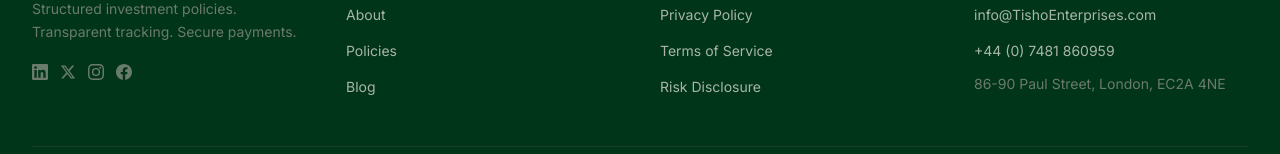
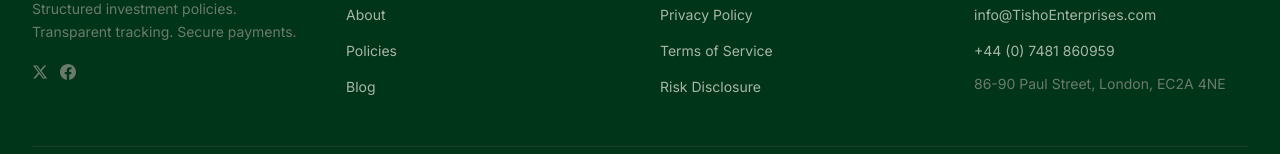
Before and after one commit to zubayerkareem/tishosite, a Next.js app: page /blog in a window 1280 px wide. Shown: the part 2003-2157 px from the top of the page. Built offline with nearby package versions, Linux system fonts and the light colour scheme.

Commit message:
fix: update footer social links to real X and Facebook URLs
Removes placeholder LinkedIn and Instagram. X links to x.com/TishoEnterprise, Facebook links to the real share URL.

Co-Authored-By: Claude Sonnet 4.6 <noreply@anthropic.com>

```diff
--- a/components/shared/Footer.tsx
+++ b/components/shared/Footer.tsx
@@ -10,17 +10,8 @@ import { FOOTER } from "@/lib/copy";
 
 const socialLinks = [
   {
-    label: "LinkedIn",
-    href: "https://www.linkedin.com/company/tishoenterprises",
-    icon: (
-      <svg width="16" height="16" viewBox="0 0 24 24" fill="currentColor" aria-hidden="true">
-        <path d="M20.447 20.452h-3.554v-5.569c0-1.328-.027-3.037-1.852-3.037-1.853 0-2.136 1.445-2.136 2.939v5.667H9.351V9h3.414v1.561h.046c.477-.9 1.637-1.85 3.37-1.85 3.601 0 4.267 2.37 4.267 5.455v6.286zM5.337 7.433a2.062 2.062 0 0 1-2.063-2.065 2.064 2.064 0 1 1 2.063 2.065zm1.782 13.019H3.555V9h3.564v11.452zM22.225 0H1.771C.792 0 0 .774 0 1.729v20.542C0 23.227.792 24 1.771 24h20.451C23.2 24 24 23.227 24 22.271V1.729C24 .774 23.2 0 22.222 0h.003z" />
-      </svg>
-    ),
-  },
-  {
     label: "X (Twitter)",
-    href: "https://x.com/tishoenterprises",
+    href: "https://www.X.com/TishoEnterprise",
     icon: (
       <svg width="16" height="16" viewBox="0 0 24 24" fill="currentColor" aria-hidden="true">
         <path d="M18.244 2.25h3.308l-7.227 8.26 8.502 11.24H16.17l-5.214-6.817L4.99 21.75H1.68l7.73-8.835L1.254 2.25H8.08l4.713 6.231zm-1.161 17.52h1.833L7.084 4.126H5.117z" />
@@ -28,17 +19,8 @@ const socialLinks = [
     ),
   },
   {
-    label: "Instagram",
-    href: "https://www.instagram.com/tishoenterprises",
-    icon: (
-      <svg width="16" height="16" viewBox="0 0 24 24" fill="currentColor" aria-hidden="true">
-        <path d="M12 2.163c3.204 0 3.584.012 4.85.07 3.252.148 4.771 1.691 4.919 4.919.058 1.265.069 1.645.069 4.849 0 3.205-.012 3.584-.069 4.849-.149 3.225-1.664 4.771-4.919 4.919-1.266.058-1.644.07-4.85.07-3.204 0-3.584-.012-4.849-.07-3.26-.149-4.771-1.699-4.919-4.92-.058-1.265-.07-1.644-.07-4.849 0-3.204.013-3.583.07-4.849.149-3.227 1.664-4.771 4.919-4.919 1.266-.057 1.645-.069 4.849-.069zM12 0C8.741 0 8.333.014 7.053.072 2.695.272.273 2.69.073 7.052.014 8.333 0 8.741 0 12c0 3.259.014 3.668.072 4.948.2 4.358 2.618 6.78 6.98 6.98C8.333 23.986 8.741 24 12 24c3.259 0 3.668-.014 4.948-.072 4.354-.2 6.782-2.618 6.979-6.98.059-1.28.073-1.689.073-4.948 0-3.259-.014-3.667-.072-4.947-.196-4.354-2.617-6.78-6.979-6.98C15.668.014 15.259 0 12 0zm0 5.838a6.162 6.162 0 1 0 0 12.324 6.162 6.162 0 0 0 0-12.324zM12 16a4 4 0 1 1 0-8 4 4 0 0 1 0 8zm6.406-11.845a1.44 1.44 0 1 0 0 2.881 1.44 1.44 0 0 0 0-2.881z" />
-      </svg>
-    ),
-  },
-  {
     label: "Facebook",
-    href: "https://www.facebook.com/tishoenterprises",
+    href: "https://www.facebook.com/share/1FQzrJuBkG/?mibextid=wwXIfr",
     icon: (
       <svg width="16" height="16" viewBox="0 0 24 24" fill="currentColor" aria-hidden="true">
         <path d="M24 12.073c0-6.627-5.373-12-12-12s-12 5.373-12 12c0 5.99 4.388 10.954 10.125 11.854v-8.385H7.078v-3.47h3.047V9.43c0-3.007 1.792-4.669 4.533-4.669 1.312 0 2.686.235 2.686.235v2.953H15.83c-1.491 0-1.956.925-1.956 1.874v2.25h3.328l-.532 3.47h-2.796v8.385C19.612 23.027 24 18.062 24 12.073z" />
```
